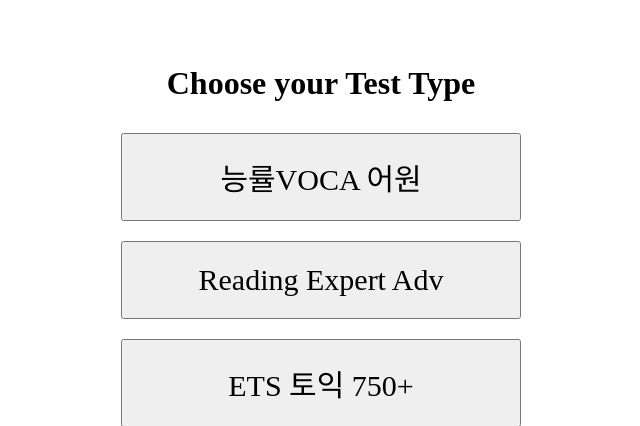
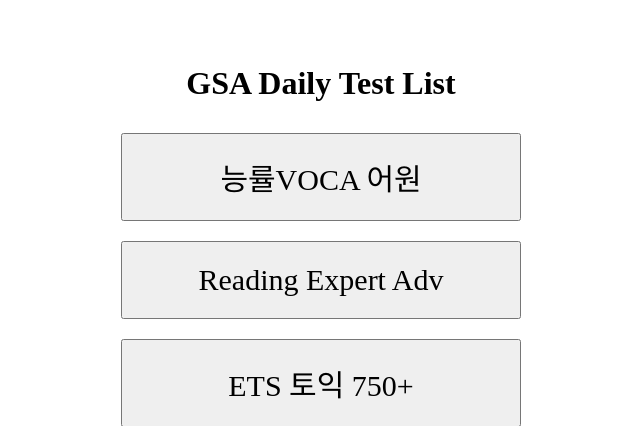
Before and after one commit to Lazynoel/GSA, a Flask app: page / in a window 1280 px wide. Shown: the top 426 px of the page, without its empty margins (319-959 px from the left). Run offline with Flask 3, Linux system fonts and the light colour scheme; parts of the project's set-up code (start-up, migrations or seed data) failed here and were passed over.

Commit message:
Update index.html

```diff
--- a/templates/index.html
+++ b/templates/index.html
@@ -26,7 +26,7 @@
 </head>
 <body>
 
-<h1>Choose your Test Type</h1>
+<h1>GSA Daily Test List</h1>
 <button onclick="window.location.href='/quiz1'">능률VOCA 어원</button>
 <button onclick="window.location.href='/quiz2'">Reading Expert Adv</button>
 <button onclick="window.location.href='/quiz3'">ETS 토익 750+</button>
```
